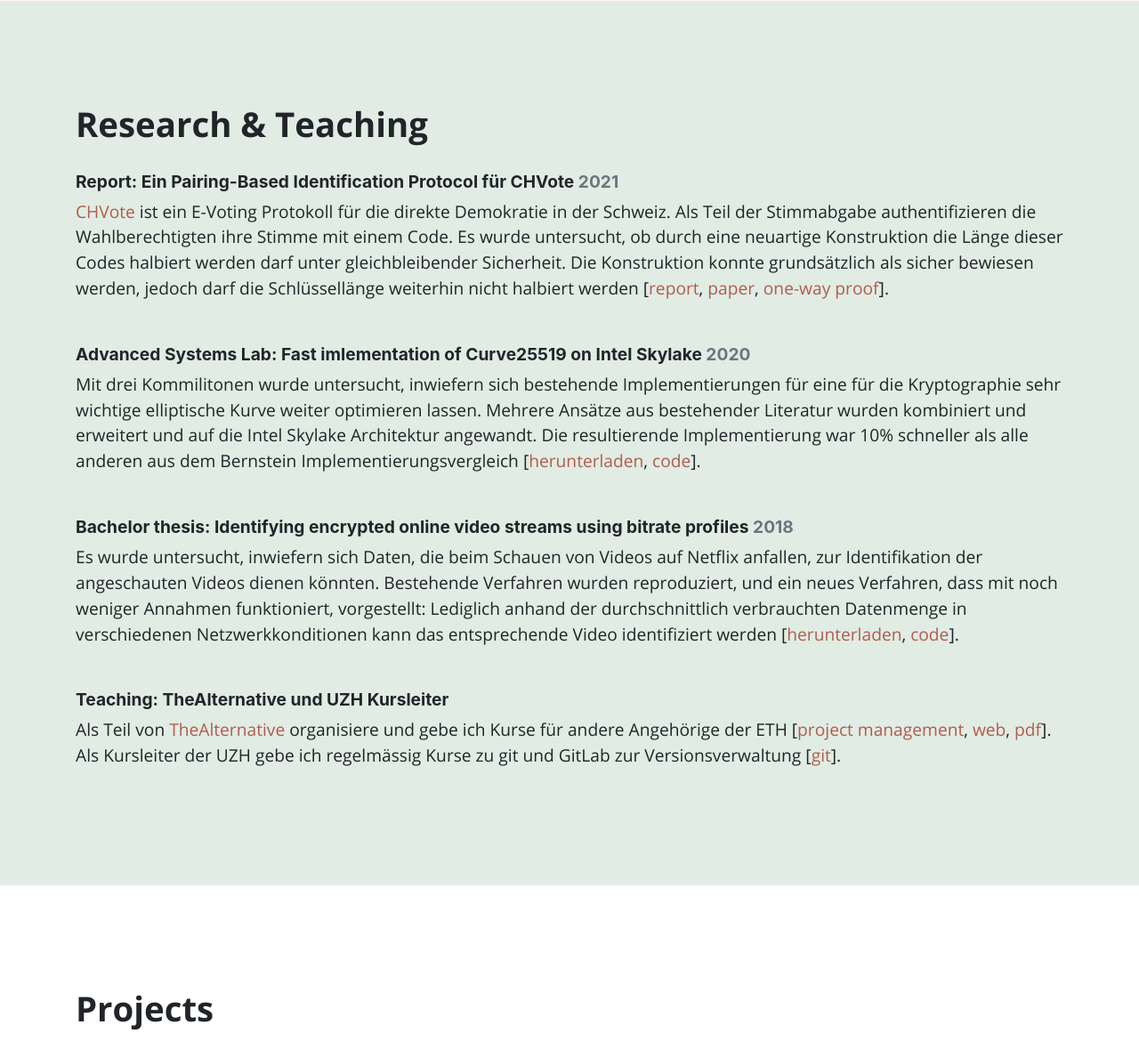
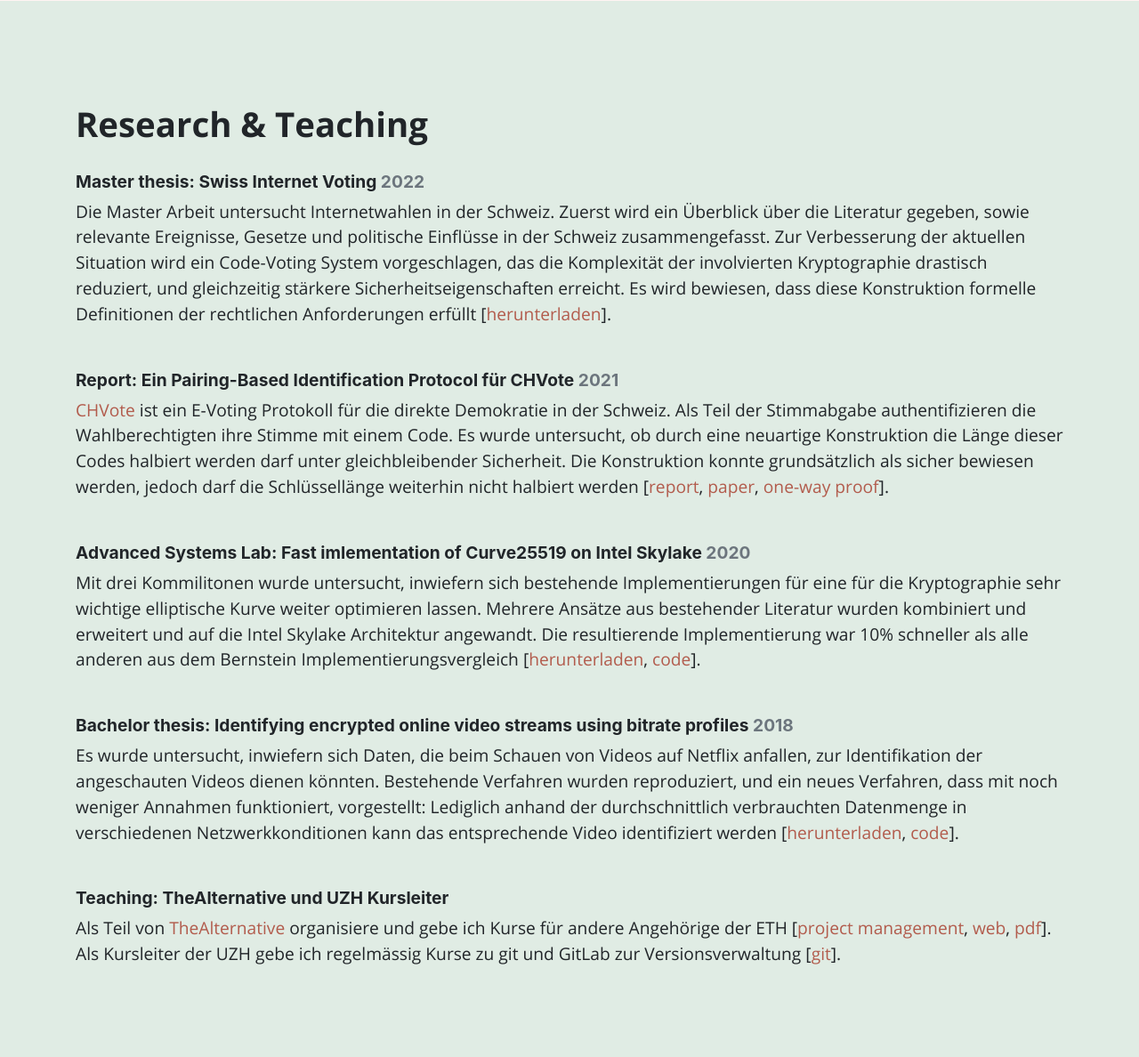
Before and after one commit to famoser/famoser.ch, a PHP site: page / in a window 1280 px wide. Shown: the part 3324-4512 px from the top of the page at 89% size. Run offline with PHP 8.4, Linux system fonts and the light colour scheme.

Commit message:
Add master's thesis

```diff
--- a/public/index.php
+++ b/public/index.php
@@ -261,7 +261,18 @@ include "../templates/head.html"
         <div class="research">
             <h2>Research & Teaching</h2>
 
+
             <h3>
+                Master thesis: Swiss Internet Voting
+                <span class="text-secondary">2022</span>
+            </h3>
+            <p>
+                Die Master Arbeit untersucht Internetwahlen in der Schweiz. Zuerst wird ein Überblick über die Literatur gegeben, sowie relevante Ereignisse, Gesetze und politische Einflüsse in der Schweiz zusammengefasst.
+                Zur Verbesserung der aktuellen Situation wird ein Code-Voting System vorgeschlagen, das die Komplexität der involvierten Kryptographie drastisch reduziert, und gleichzeitig stärkere Sicherheitseigenschaften erreicht.
+                Es wird bewiesen, dass diese Konstruktion formelle Definitionen der rechtlichen Anforderungen erfüllt [<a href="papers/Swiss Internet Voting.pdf" target="_blank">herunterladen</a>].
+            </p>
+
+            <h3 class="mt-5">
                 Report: Ein Pairing-Based Identification Protocol für CHVote
                 <span class="text-secondary">2021</span>
             </h3>
```
Also changed, not shown: 1 other file.
